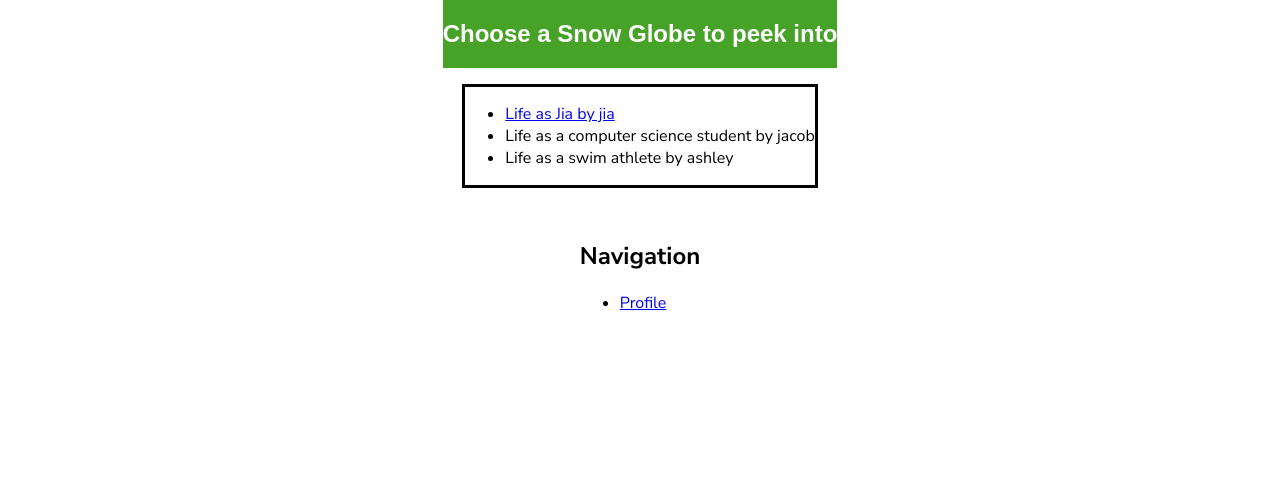
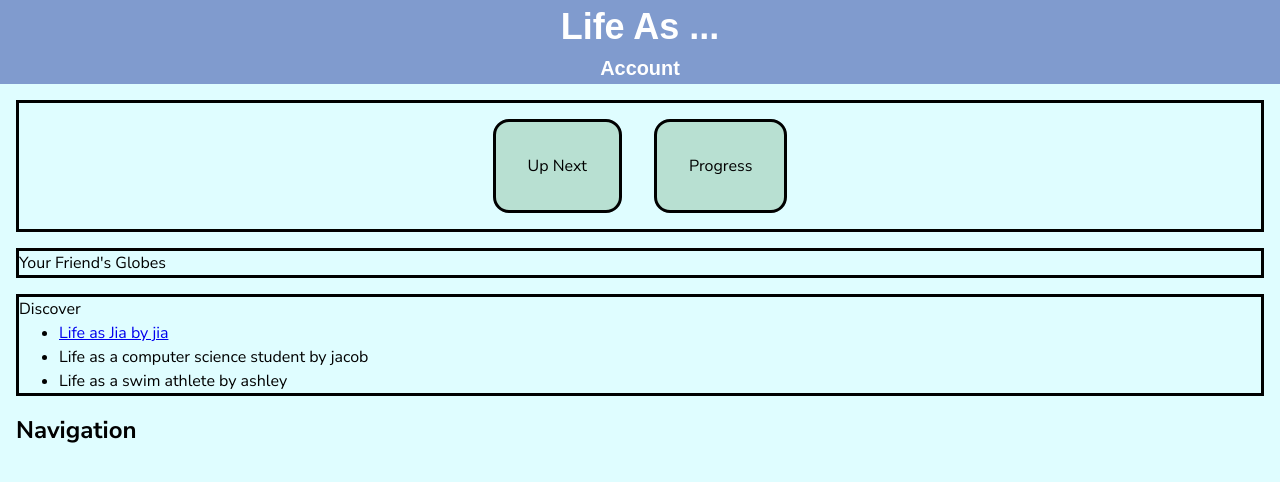
Before and after one commit to 2guud4u/LifeAs.me, a website: page packages/proto/public/index.html in a window 1280 px wide. Drawn offline with Linux system fonts and the light colour scheme; a web font is replaced by a local one.

Commit message:
styles and flex

```diff
--- a/packages/proto/package.json
+++ b/packages/proto/package.json
@@ -10,6 +10,7 @@
   "author": "",
   "license": "ISC",
   "dependencies": {
-    "http-server": "^14.1.1"
+    "http-server": "^14.1.1",
+    "nodemon": "^3.1.0"
   }
 }
--- a/packages/proto/public/index.html
+++ b/packages/proto/public/index.html
@@ -6,13 +6,26 @@
     <link href="https://fonts.googleapis.com/css2?family=Nunito+Sans:ital,opsz,wght@0,6..12,200..1000;1,6..12,200..1000&display=swap" rel="stylesheet">
     <link href="https://fonts.googleapis.com/css2?family=Nunito+Sans:ital,opsz,wght@0,6..12,200..1000;1,6..12,200..1000&family=Roboto:ital,wght@0,100;0,300;0,400;0,500;0,700;0,900;1,100;1,300;1,400;1,500;1,700;1,900&family=Tilt+Neon&display=swap" rel="stylesheet">
     <meta charset="UTF-8">
+    <link rel="stylesheet" href="/styles/reset.css" />
+    <link rel="stylesheet" href="/styles/tokens.css" />
     <link rel="stylesheet" href="/styles/page.css" />
-    <title>Snow Globes of Routines</title>
+
+    <title>Life As ...</title>
     <article>
         <header>
-            <h1>Choose a Snow Globe to peek into</h1>
+            <h1>Life As ...</h1>
+            <h5><a class="nostyle" href="profile.html">Account</a></h5>
         </header>
+
+        <section class="widgets">
+            <card><heading>Up Next</heading></card>
+            <card><heading>Progress</heading></card>
+        </section>
         <section>
+            Your Friend's Globes
+        </section>
+        <section>
+            Discover
             <ul>
                 <li><a href="routines/1.html">Life as Jia by jia</a></li>
                 <li><a href="Globe.html"></a>Life as a computer science student by jacob</li>
@@ -21,11 +34,12 @@
 
             </ul>
         </section>
+
         <nav>
                 <h2>Navigation</h2>
             <ul>
 
-                <li><a href="profile.html">Profile</a></li>
+
             </ul>
         </nav>
     </article>
--- a/packages/proto/public/styles/page.css
+++ b/packages/proto/public/styles/page.css
@@ -1,23 +1,79 @@
 article {
-    display: flex;
-    flex-direction: column;
-    align-items: center;
+
 }
 section {
     border-style: solid;
     margin: 1em;
     border-color: black;
+    font-size: var(--size-type-body);
 }
 nav {
     margin: 1em;
+    font-size: var(--size-type-body);
 }
 header {
     font-family: "Tilt Neon", sans-serif;
     color: white;
-    background-color: rgb(71, 163, 40);
+    background-color: var(--vista-blue);
+    font-size: var(--size-type-large);
+    display: flex;
+    flex-direction: column;
+    align-items: center;
 }
 body {
     font-family: "Nunito Sans", sans-serif;
     margin: 0;
     padding: 0;
+    background-color: var(--light-cyan);
 }
+
+.widgets {
+    display: flex;
+    flex-wrap: wrap;
+    justify-content: center;
+    margin: 1em;
+}
+
+card {
+    display: flex;
+    flex-wrap: wrap;
+    justify-content: center;
+    margin: 1em;
+    border-style: solid;
+    margin: 1em;
+    border-color: black;
+    background-color: var(--tiffany-blue);
+    border-radius: 1em;
+}
+
+card heading {
+    color: black;
+    padding: 1em;
+    margin: 1em;
+
+}
+card body{
+    margin: 1em;
+
+}
+a.nostyle:link {
+    text-decoration: inherit;
+    color: inherit;
+    cursor: auto;
+}
+
+a.nostyle:visited {
+    text-decoration: inherit;
+    color: inherit;
+    cursor: auto;
+}
+
+header.placard {
+    background-color: white;
+    color: rgb(4, 4, 4);
+    padding: 1em;
+    margin: 1em;
+    border-radius: 1em;
+    border-color: rgb(4, 4, 4);
+    border-style: solid;
+}
--- /dev/null
+++ b/packages/proto/public/styles/reset.css
@@ -0,0 +1,10 @@
+* {
+    margin: 0;
+    box-sizing: border-box;
+}
+body {
+line-height: 1.5;
+}
+img {
+max-width: 100%;
+}
--- /dev/null
+++ b/packages/proto/public/styles/tokens.css
@@ -0,0 +1,20 @@
+:root {
+    --size-type-body: 1rem;
+    --size-type-mlarge: 1.25rem;
+    --size-type-large: 1.5rem;
+    --size-type-xlarge: 2rem;
+    --size-type-xxlarge: 2.5rem;
+    /* CSS HEX */
+    --tickle-me-pink: #f08caeff;
+    --feldgrau: #3a4f41ff;
+    --chamoisee: #a77e58ff;
+    --light-cyan: #dffdffff;
+    --electric-blue: #90f3ffff;
+    /* CSS HEX */
+    --vista-blue: #809bceff;
+    --powder-blue: #95b8d1ff;
+    --tiffany-blue: #b8e0d2ff;
+    --honeydew: #d6eadfff;
+    --fairy-tale: #eac4d5ff;
+
+}
```
Also changed, not shown: packages/proto/public/profile.html (+5 -2 lines), packages/proto/public/progress.html (+2 -0 lines), packages/proto/public/routines/1.html (+1 -1 lines), 1 other file.
